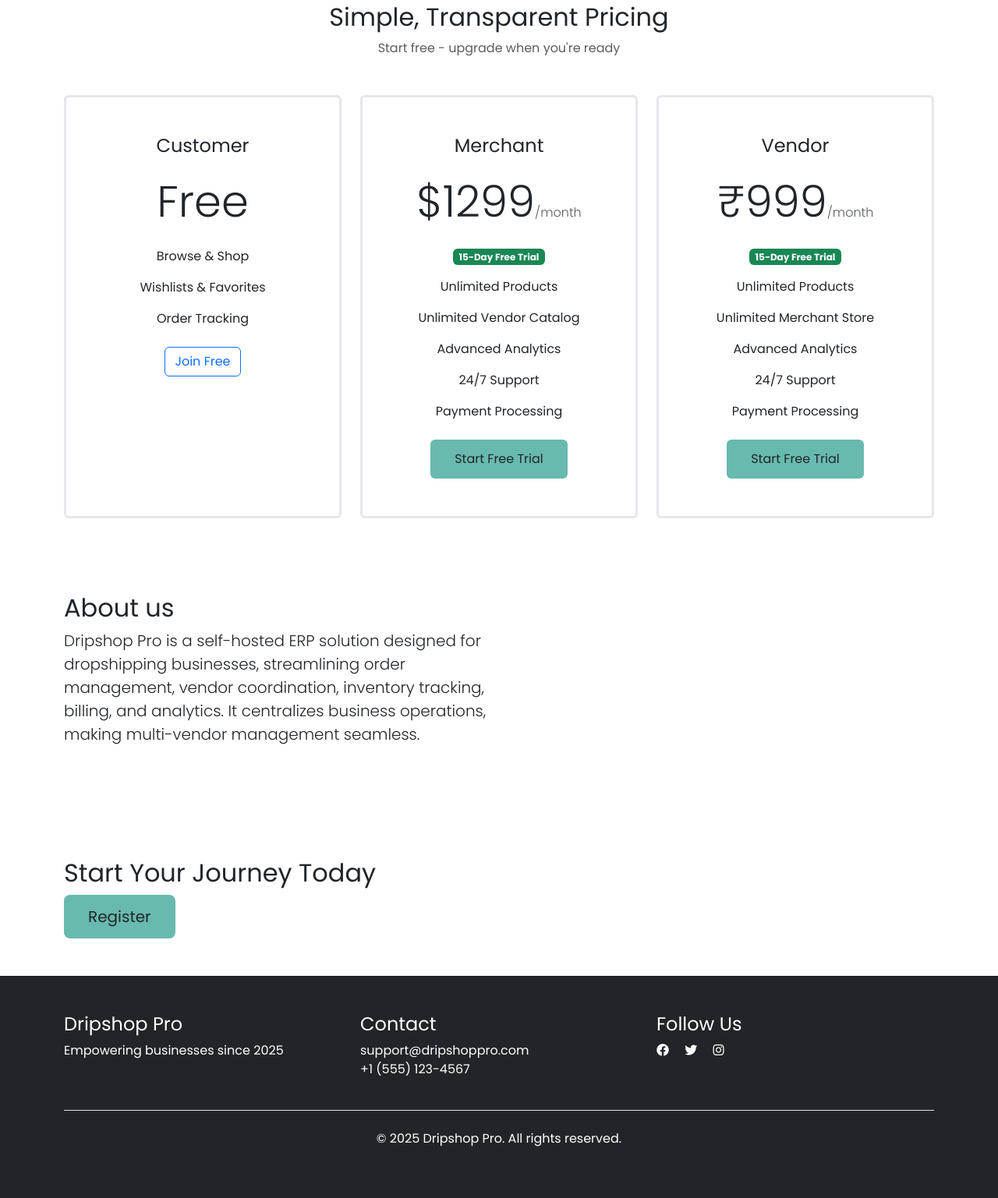
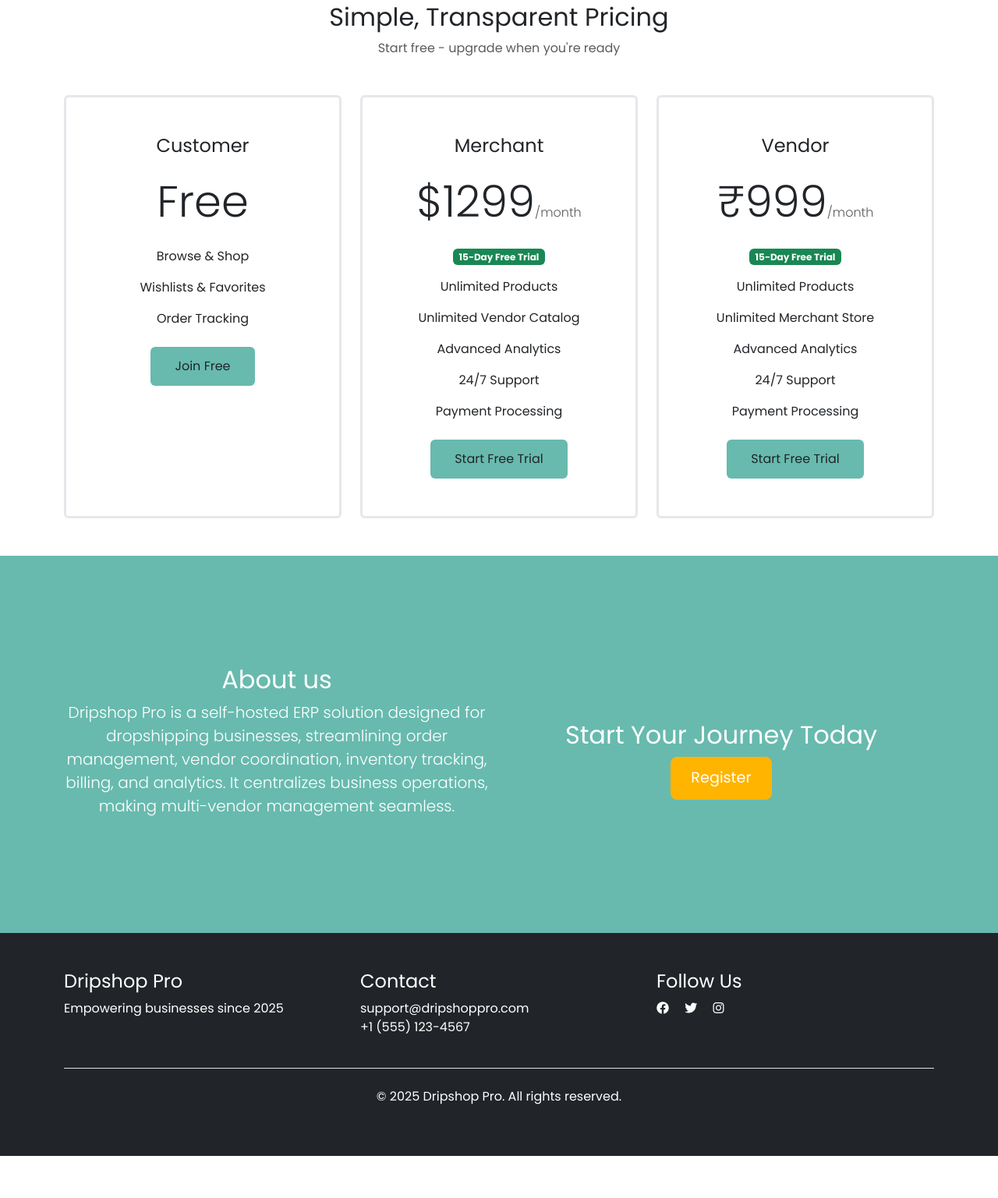
Before and after one commit to manjot-baj/DropShippingManagement, a Django app: page / in a window 1280 px wide. Shown: the part 1130-2667 px from the top of the page at 78% size. After the commit the page ends 2613 px from the top, so only its background shows below. Run offline with Django 5.2, Linux system fonts and the light colour scheme.

```diff
--- a/DripShopPro/templates/home.html
+++ b/DripShopPro/templates/home.html
@@ -175,8 +175,6 @@
                 <a href="#register" class="btn btn-primary btn-lg hero-btn">Start Free Trial</a>
                 <a href="#features" class="btn btn-outline-light btn-lg">Learn More</a>
             </div>
-            <!-- <img src="https://via.placeholder.com/1000x500" class="img-fluid rounded-3 mt-5 w-90" loading="lazy"
-                alt="Dashboard Preview"> -->
         </div>
     </section>
 
@@ -247,7 +245,7 @@
                                 <li class="mb-3">Wishlists & Favorites</li>
                                 <li class="mb-3">Order Tracking</li>
                             </ul>
-                            <a href="#register" class="btn btn-outline-primary">Join Free</a>
+                            <a href="#register" class="btn btn-custom">Join Free</a>
                         </div>
                     </div>
                 </div>
@@ -294,10 +292,10 @@
     </section>
 
     <!-- Registration Section -->
-    <section class="py-5" id="register">
+    <section class="hero text-center text-white">
         <div class="container">
             <div class="row align-items-center">
-                <div class="col-md-6">
+                <div class="col-md-6" id="about">
                     <h2>About us</h2>
                     <p class="lead mb-5 mx-auto" style="max-width: 700px">Dripshop Pro is a self-hosted ERP solution
                         designed for dropshipping businesses, streamlining
@@ -306,20 +304,9 @@
                         business
                         operations, making multi-vendor management seamless.</p>
                 </div>
-                <!-- <div class="col-md-6">
-                    <img src="https://via.placeholder.com/500" class="img-fluid" alt="Platform Preview">
-                </div> -->
-            </div>
-        </div>
-    </section>
-
-    <!-- Registration Section -->
-    <section class="py-5" id="about">
-        <div class="container">
-            <div class="row align-items-center">
-                <div class="col-md-6">
+                <div class="col-md-6" id="register">
                     <h2>Start Your Journey Today</h2> <a href="{% url 'register' %}"
-                        class="btn btn-custom btn-lg">Register</a>
+                        class="btn btn-primary btn-lg hero-btn">Register</a>
                     <!-- <div class="d-grid gap-3">
 
                     </div> -->
```
Also changed, not shown: DripShopPro/templates/auth/base.html (+6 -22 lines), DripShopPro/templates/auth/login.html (+7 -1 lines), DripShopPro/templates/auth/register.html (+8 -1 lines).
